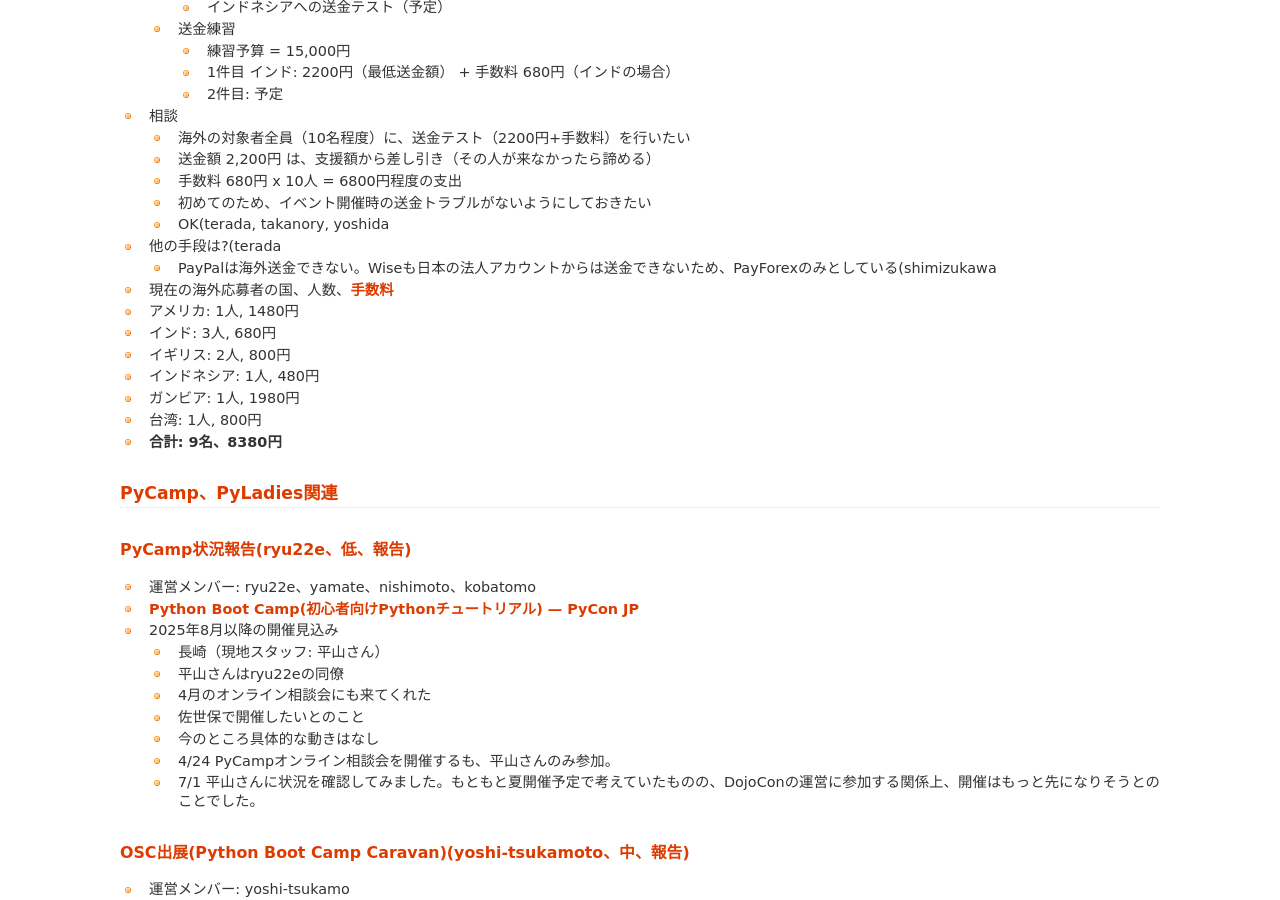
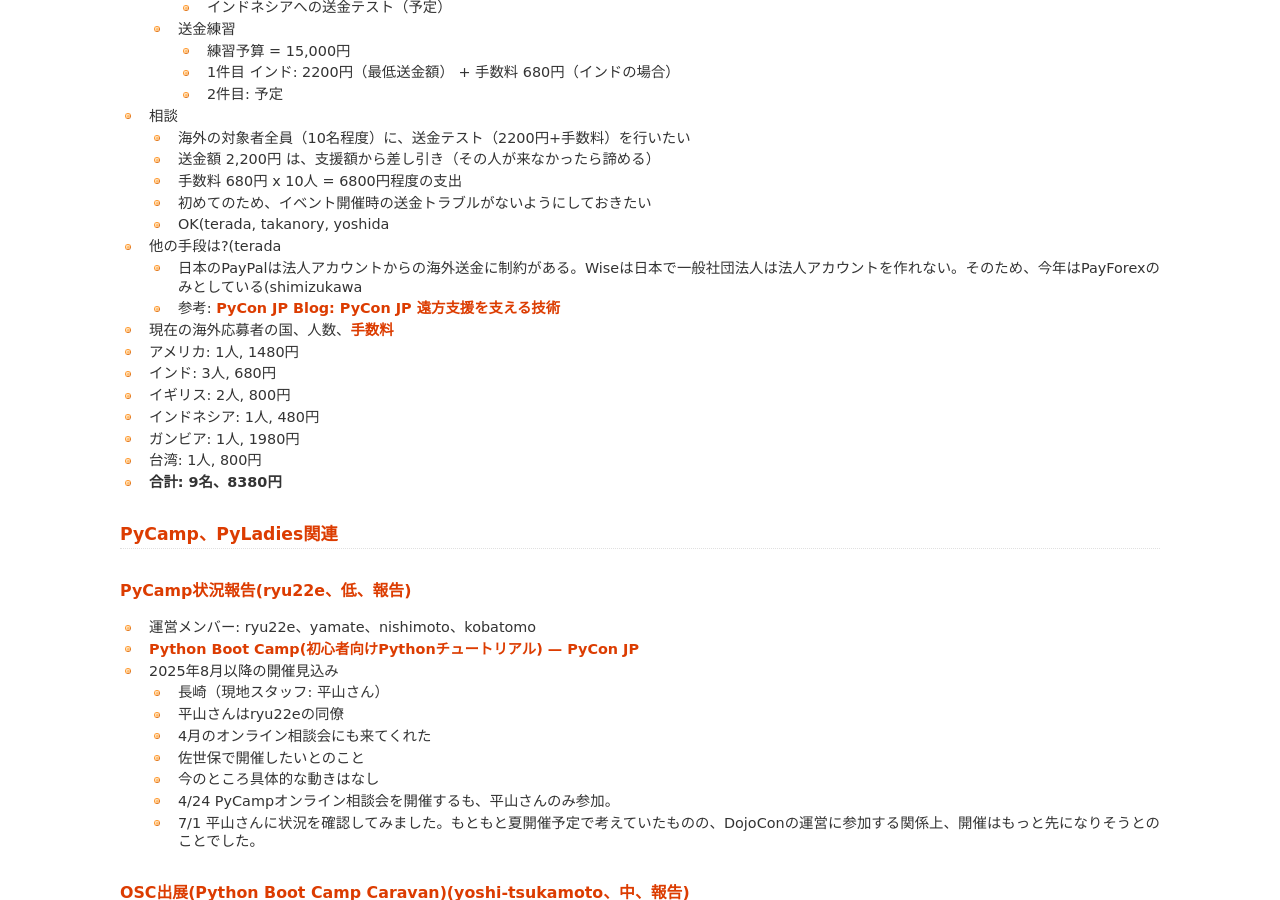
Before and after one commit to pyconjp/www.pycon.jp, a Sphinx documentation site: the page built from source/committee/meeting/minutes75.md, in a window 1280 px wide and 900 px high, scrolled down 5977 px. Built offline with Sphinx 7.4.7, drawn with Linux system fonts in a browser that asks for light colours.

Commit message:
運営MTG 75 微修正

```diff
--- a/source/committee/meeting/minutes75.md
+++ b/source/committee/meeting/minutes75.md
@@ -244,7 +244,8 @@
   * 初めてのため、イベント開催時の送金トラブルがないようにしておきたい
   * OK(terada, takanory, yoshida
 * 他の手段は?(terada
-  * PayPalは海外送金できない。Wiseも日本の法人アカウントからは送金できないため、PayForexのみとしている(shimizukawa
+  * 日本のPayPalは法人アカウントからの海外送金に制約がある。Wiseは日本で一般社団法人は法人アカウントを作れない。そのため、今年はPayForexのみとしている(shimizukawa
+  * 参考: [PyCon JP Blog: PyCon JP 遠方支援を支える技術](https://pyconjp.blogspot.com/2024/12/technology-for-pycon-jp-travel-support.html)
 * 現在の海外応募者の国、人数、[手数料](https://www.payforex.net/remittance/simulator?ctry=Gambia)
 * アメリカ: 1人, 1480円
 * インド: 3人, 680円
```
